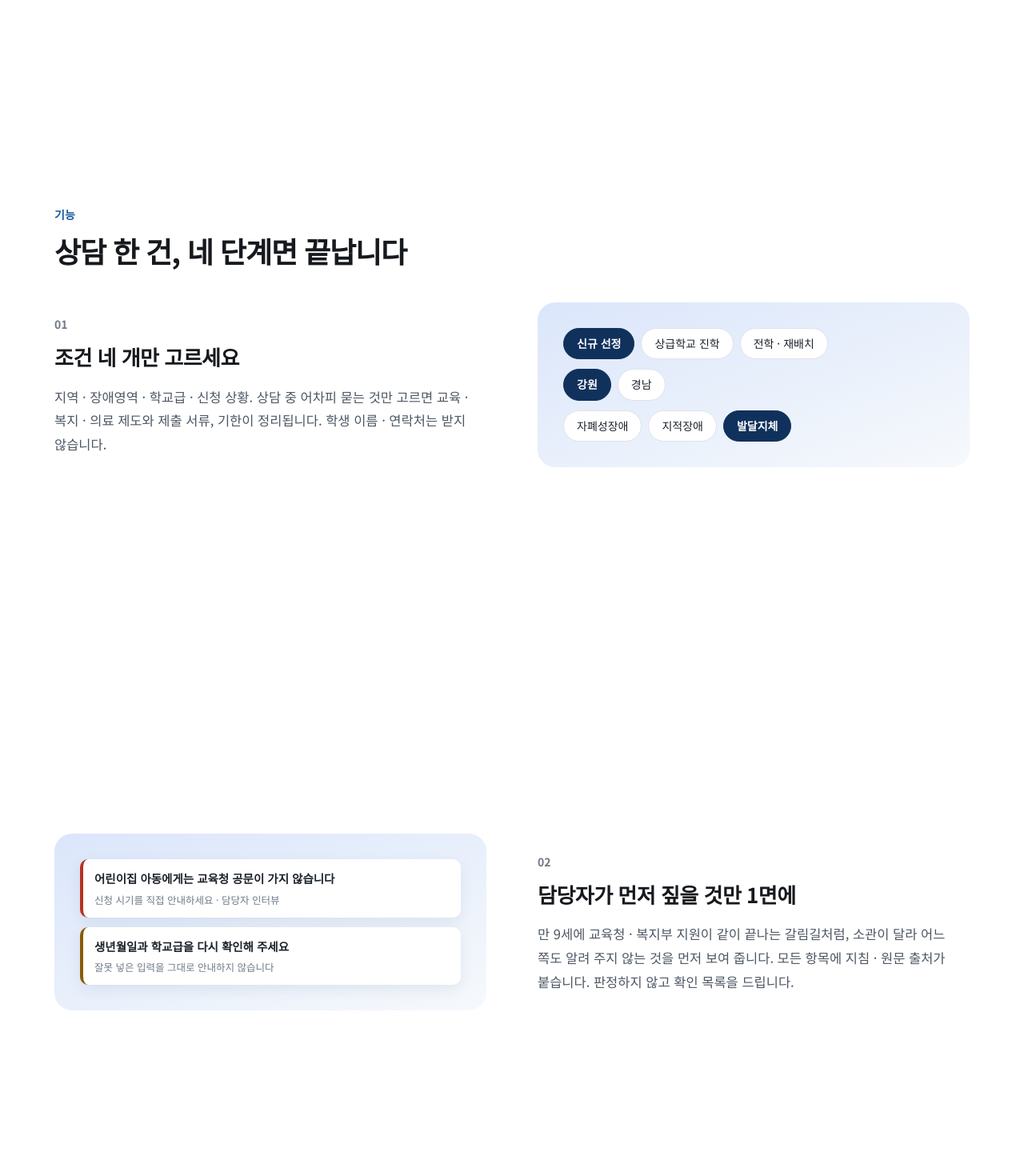
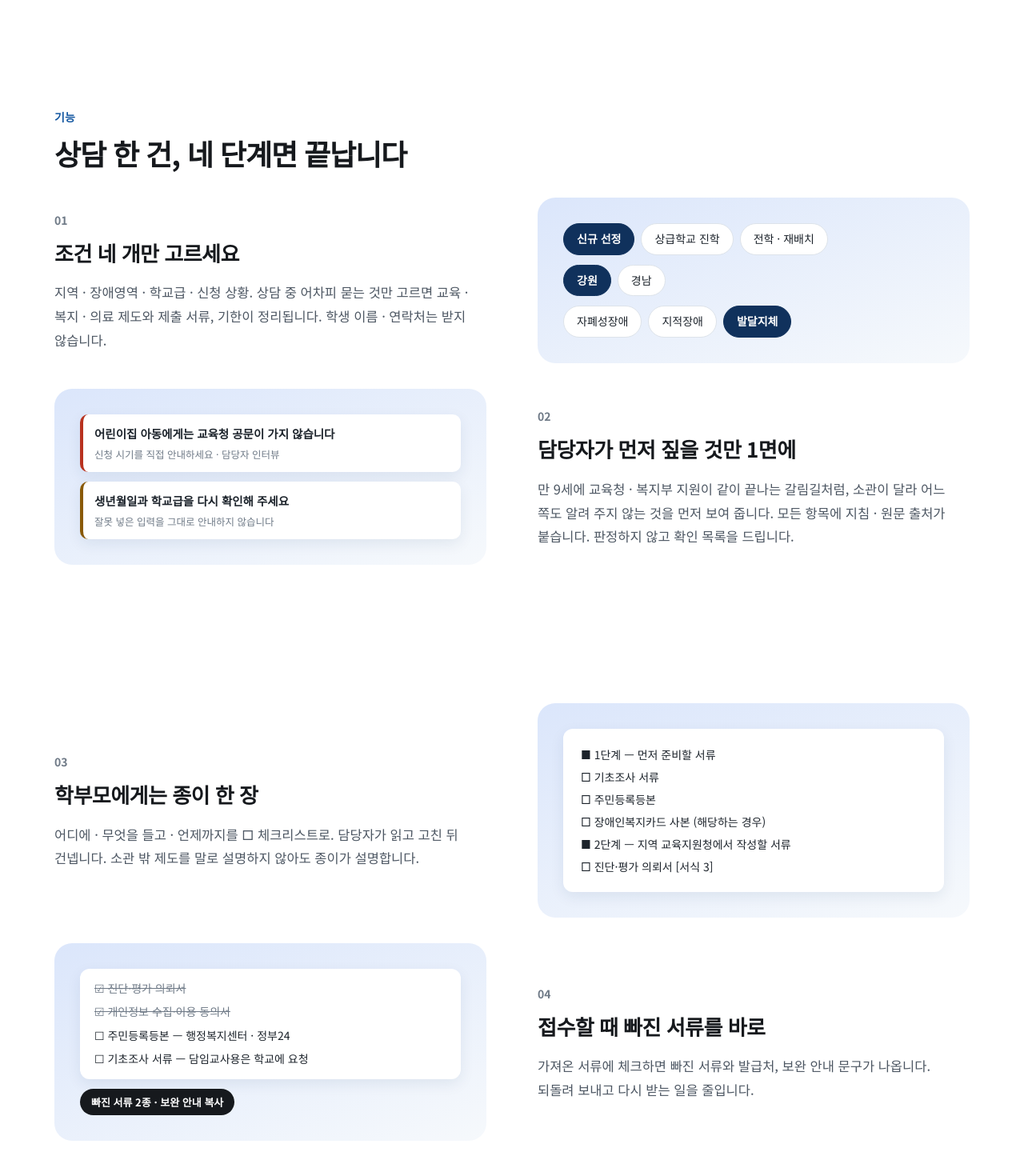
Before and after one commit to yeonguk4100/Like-BamTi, a Next.js app: page / in a window 1280 px wide. Shown: the part 2980-4450 px from the top of the page at 80% size. Built offline with nearby package versions, Linux system fonts and the light colour scheme.

Commit message:
Show consultation steps two per screen

```diff
--- a/app/globals.css
+++ b/app/globals.css
@@ -3622,8 +3622,8 @@ html:has(.lp) {
     margin-block: 0;
   }
 
-  .lp-feature-intro .lp-row {
-    margin-top: 40px;
+  .lp-feature-pair {
+    row-gap: clamp(24px, 4svh, 44px);
   }
 }
 
--- a/app/page.tsx
+++ b/app/page.tsx
@@ -238,9 +238,11 @@ export default function Landing() {
         {/* ── 기능 — 좌우로 번갈아 ── */}
         <section className="lp-sec lp-features" id="features">
           <div className="lp-wrap">
-            <div className="lp-screen lp-feature-intro">
+            <div className="lp-screen lp-feature-pair">
+              <div>
                 <p className="lp-eyebrow">기능</p>
                 <h2 className="lp-h2">상담 한 건, 네 단계면 끝납니다</h2>
+              </div>
 
               <div className="lp-row">
                 <div>
@@ -268,9 +270,8 @@ export default function Landing() {
                   </div>
                 </div>
               </div>
-            </div>
 
-            <div className="lp-row lp-row-rev lp-screen">
+              <div className="lp-row lp-row-rev">
                 <div>
                   <span className="lp-num">02</span>
                   <h3 className="lp-h3">담당자가 먼저 짚을 것만 1면에</h3>
@@ -291,8 +292,10 @@ export default function Landing() {
                   </div>
                 </div>
               </div>
+            </div>
 
-            <div className="lp-row lp-screen">
+            <div className="lp-screen lp-feature-pair">
+              <div className="lp-row">
                 <div>
                   <span className="lp-num">03</span>
                   <h3 className="lp-h3">학부모에게는 종이 한 장</h3>
@@ -313,7 +316,7 @@ export default function Landing() {
                 </div>
               </div>
 
-            <div className="lp-row lp-row-rev lp-screen">
+              <div className="lp-row lp-row-rev">
                 <div>
                   <span className="lp-num">04</span>
                   <h3 className="lp-h3">접수할 때 빠진 서류를 바로</h3>
@@ -330,6 +333,7 @@ export default function Landing() {
                     <li>☐ 기초조사 서류 — 담임교사용은 학교에 요청</li>
                   </ul>
                   <p className="lp-check-sum">빠진 서류 2종 · 보완 안내 복사</p>
+                </div>
               </div>
             </div>
           </div>
```
Lines whose indentation alone changed are shown as unchanged.
